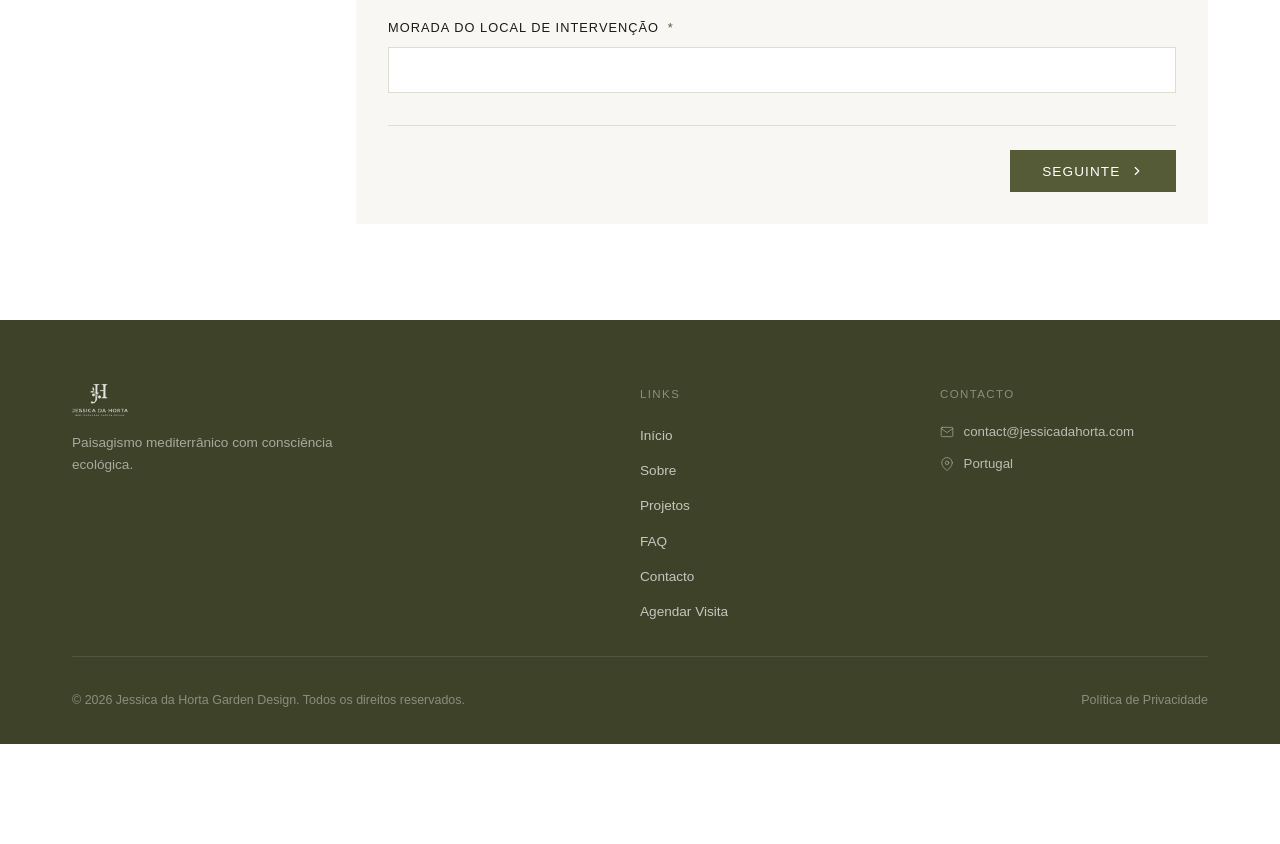
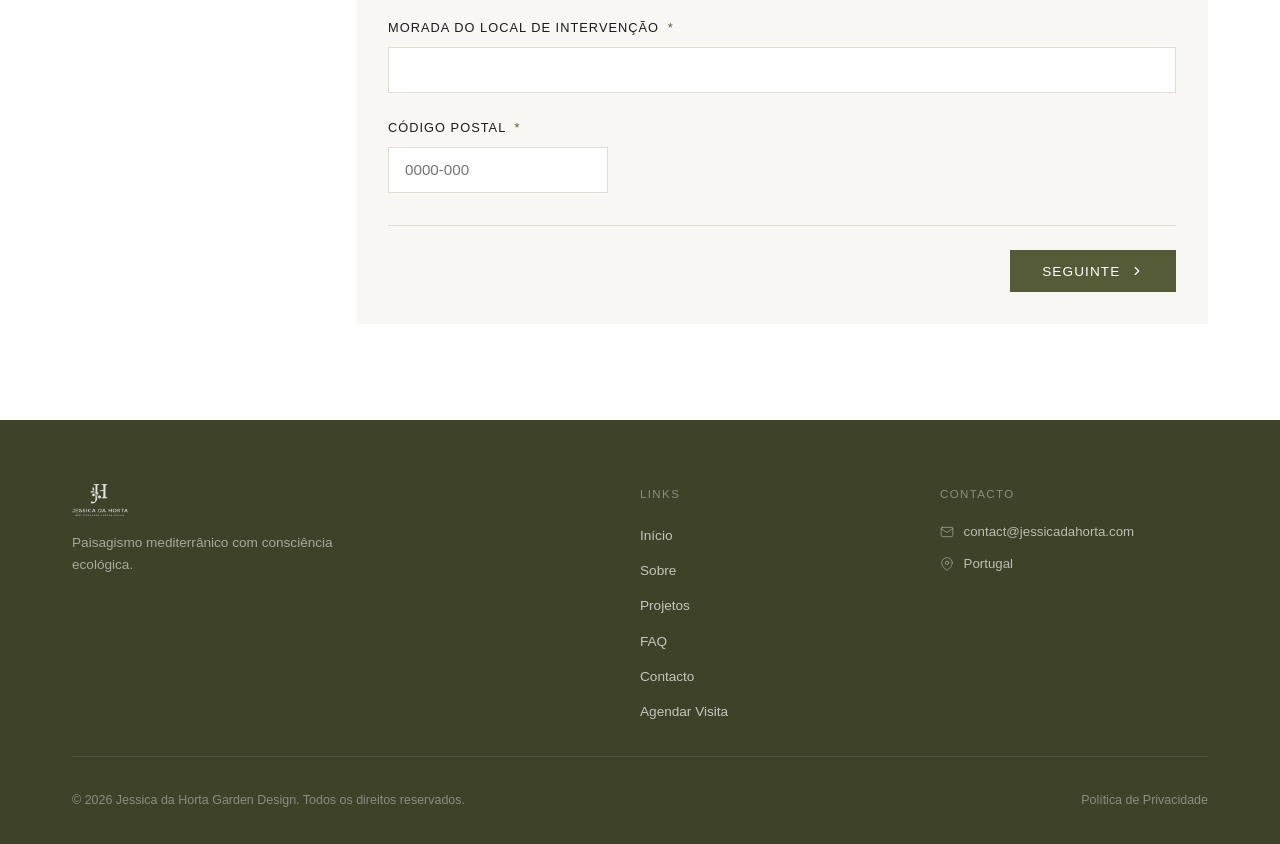
Before and after one commit to fredsmeds/jessica_da_horta_web, a React (Vite) app: page / in a window 1280 px wide. Shown: the part 5065-5909 px from the top of the page. Before the commit the page ends 5809 px from the top, so only its background shows below. Built offline with nearby package versions, Linux system fonts and the light colour scheme; a web font is replaced by a local one.

Commit message:
Add postal code field to Step 1 and update translations

```diff
--- a/src/components/ScheduleVisit.jsx
+++ b/src/components/ScheduleVisit.jsx
@@ -93,6 +93,10 @@ function Step1({ data, set, t }) {
       <div className="form-group">
         <label className="form-label">{s.addressLabel} <span className="required">*</span></label>
         <input className="form-input" type="text" required value={data.address} onChange={e => set('address', e.target.value)} />
+      </div>
+      <div className="form-group" style={{maxWidth:'220px'}}>
+        <label className="form-label">{s.postalCodeLabel} <span className="required">*</span></label>
+        <input className="form-input" type="text" required placeholder="0000-000" value={data.postalCode} onChange={e => set('postalCode', e.target.value)} />
       </div>
     </>
   )
@@ -335,7 +339,7 @@ function PrivacyModal({ t, onClose }) {
 
 const initialData = {
   // Step 1
-  fullName: '', phone: '', email: '', address: '',
+  fullName: '', phone: '', email: '', address: '', postalCode: '',
   // Step 2
   totalArea: '', interventionArea: '', limits: '',
   topo: '', topoFormat: '', constructions: '', constructionsDesc: '',
--- a/src/i18n/en.js
+++ b/src/i18n/en.js
@@ -165,6 +165,7 @@ const en = {
     phoneLabel: 'Contact telephone (with country prefix)',
     emailLabel: 'Email address',
     addressLabel: 'Address of the place of intervention',
+    postalCodeLabel: 'Postal code',
 
     s2title: 'Location Details',
     s2desc: 'Approximate dimensions of the area to be worked on, limits and other specifics.',
--- a/src/i18n/es.js
+++ b/src/i18n/es.js
@@ -165,6 +165,7 @@ const es = {
     phoneLabel: 'Teléfono de contacto (con prefijo de país)',
     emailLabel: 'Dirección de email',
     addressLabel: 'Dirección del lugar de intervención',
+    postalCodeLabel: 'Código postal',
 
     s2title: 'Detalles de Ubicación',
     s2desc: 'Dimensiones aproximadas del área a trabajar, límites y especificidades.',
--- a/src/i18n/pt.js
+++ b/src/i18n/pt.js
@@ -175,6 +175,7 @@ const pt = {
     phoneLabel: 'Telefone (com indicativo de país)',
     emailLabel: 'Email',
     addressLabel: 'Morada do local de intervenção',
+    postalCodeLabel: 'Código postal',
 
     // Step 2
     s2title: 'Detalhes da Localização',
```
